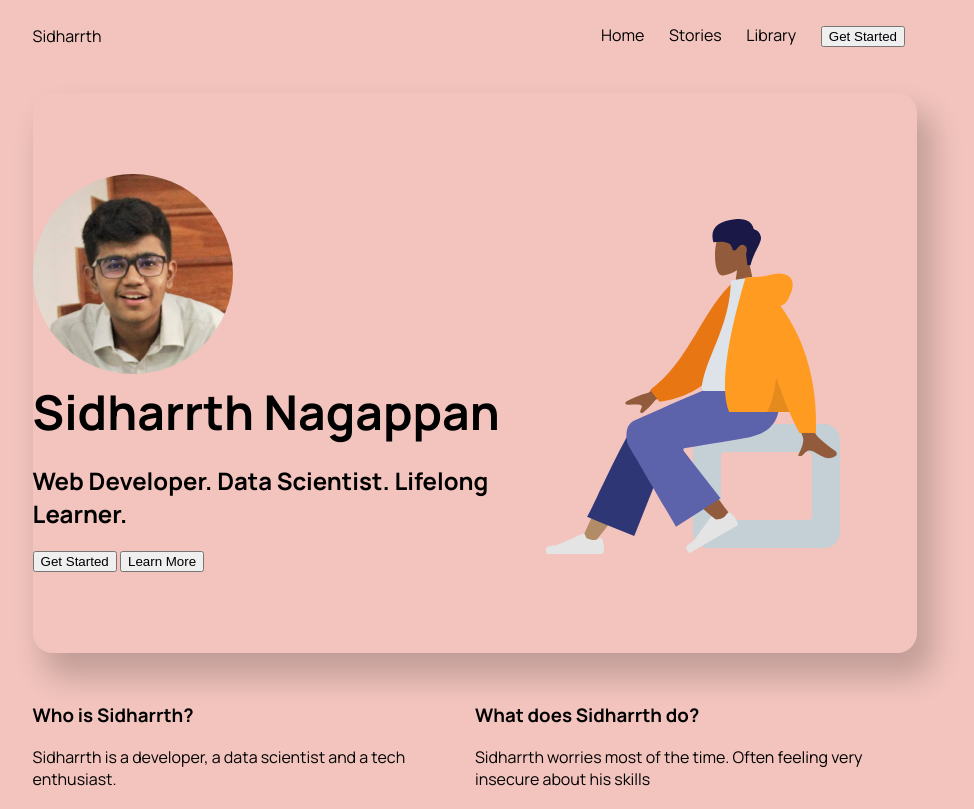
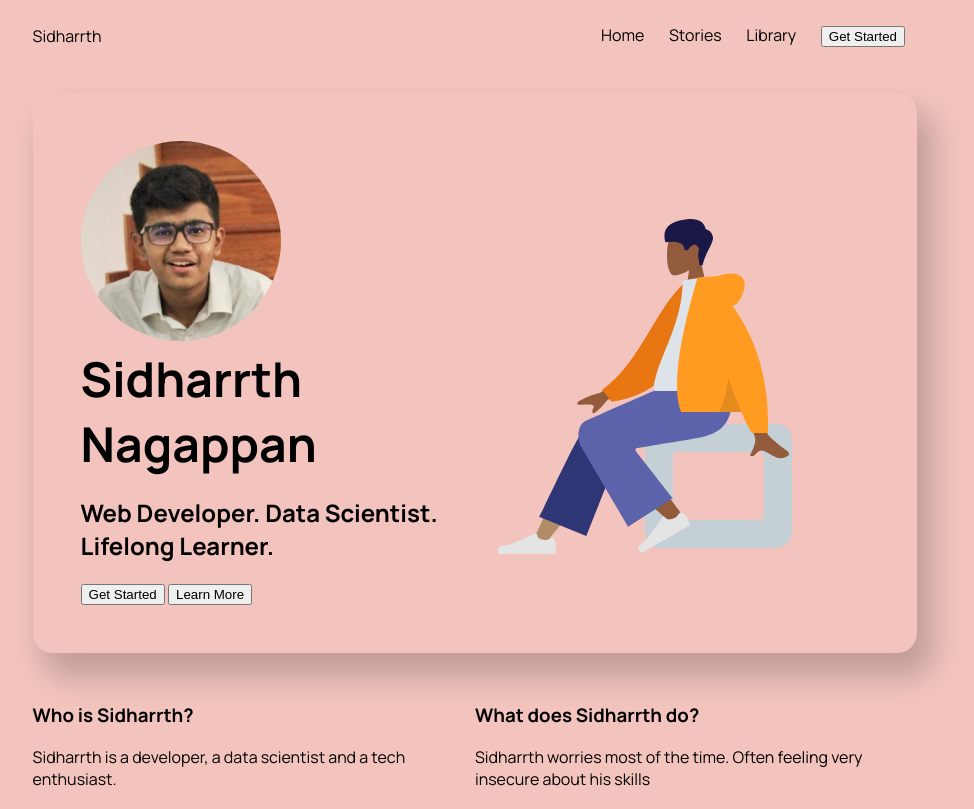
Before and after one commit to sidharrth2002/more-CSS-practice, a plain HTML site: page index.html in a window 1280 px wide. Shown: the top 809 px of the page, without its empty margins (165-1139 px from the left). Drawn offline with Linux system fonts and the light colour scheme.

Commit message:
Added padding to #top

```diff
--- a/assets/css/style.css
+++ b/assets/css/style.css
@@ -46,6 +46,7 @@ nav {
     -webkit-box-shadow: 13px 21px 30px 3px rgba(0,0,0,0.2);
     -moz-box-shadow: 13px 21px 30px 3px rgba(0,0,0,0.2);
     box-shadow: 13px 21px 30px 3px rgba(0,0,0,0.2);
+    padding: 3rem;
 }
 
 #top #text-headings {
@@ -124,7 +125,7 @@ footer ul {
     grid-column: 9/13;
 }
 
-@media screen and (max-width: 982px) {
+@media screen and (max-width: 1014px) {
     #container > *{
         width: 100%;
     }
```
